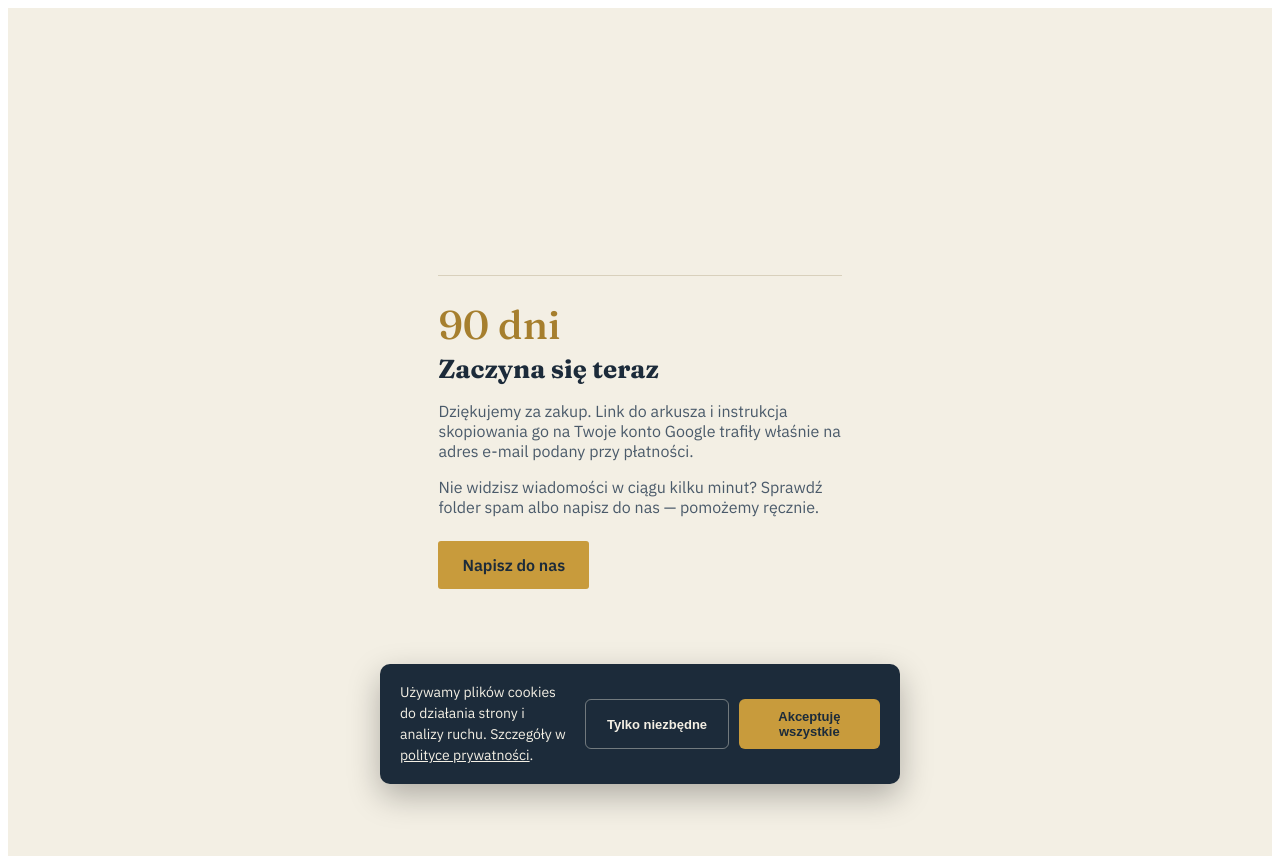
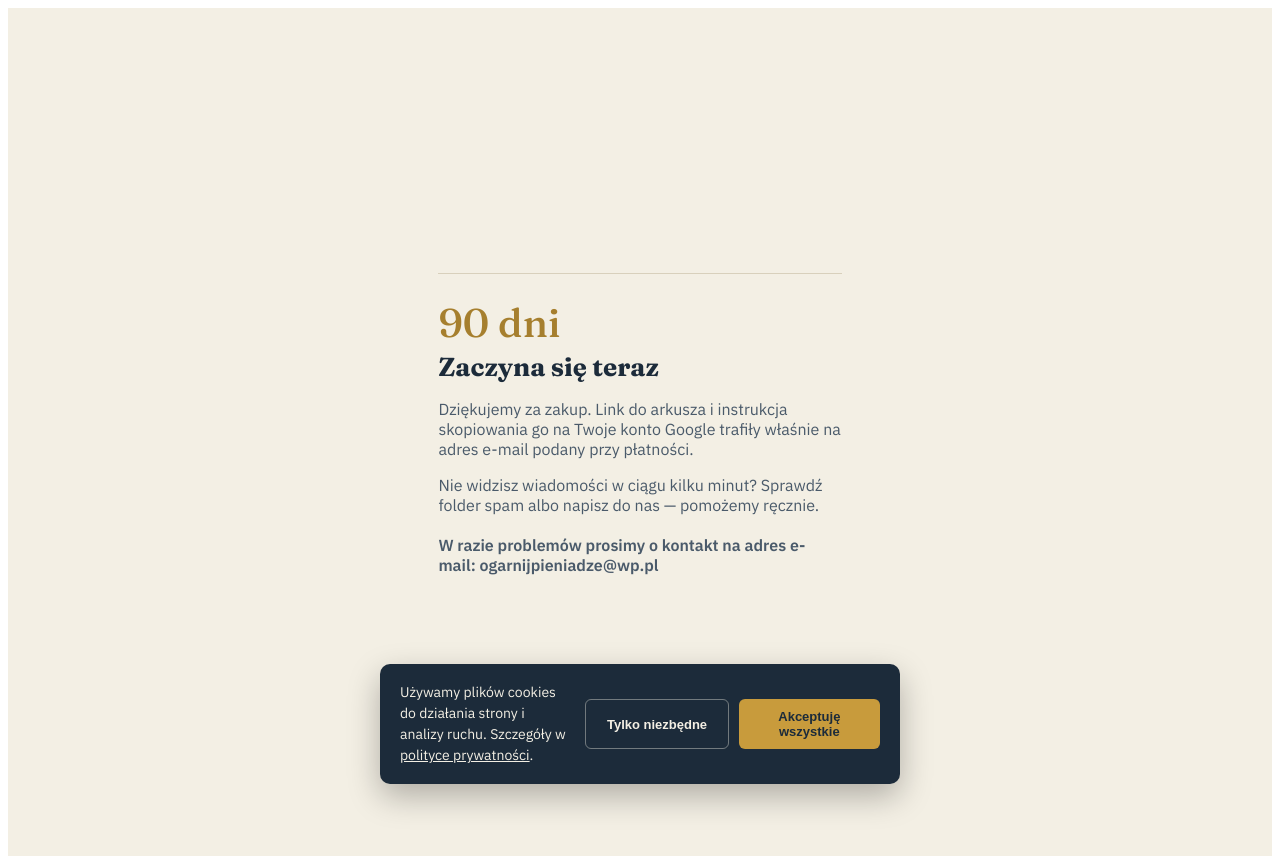
Before and after one commit to pawelix7771/System-90-dni-landing-page, a Next.js app: page /dziekujemy in a window 1280 px wide. Built offline with nearby package versions, Linux system fonts and the light colour scheme.

Commit message:
Update dziekujemy.tsx

```diff
--- a/pages/dziekujemy.tsx
+++ b/pages/dziekujemy.tsx
@@ -32,11 +32,10 @@ export default function ThankYou() {
         <p className={styles.body}>
           Nie widzisz wiadomości w ciągu kilku minut? Sprawdź
           folder spam albo napisz do nas — pomożemy ręcznie.
+          <br /><br />
+          <b>W razie problemów prosimy o kontakt na adres  e-mail: ogarnijpieniadze@wp.pl</b>
         </p>
 
-        <a className={styles.ctaButton} href="mailto:kontakt@ogarnijpieniadze.pl">
-          Napisz do nas
-        </a>
 
         {sessionId && (
           <p className={styles.orderId}>Numer zamówienia: {sessionId}</p>
```
